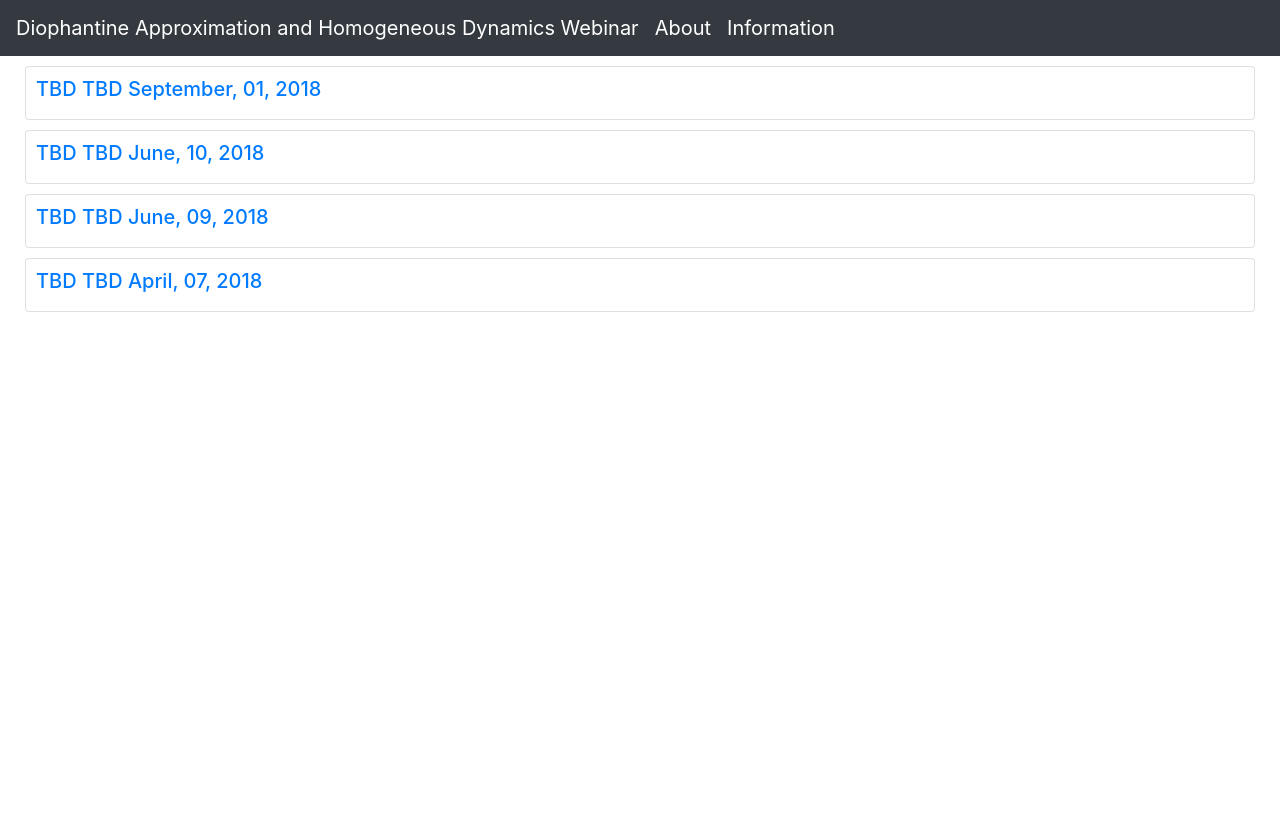
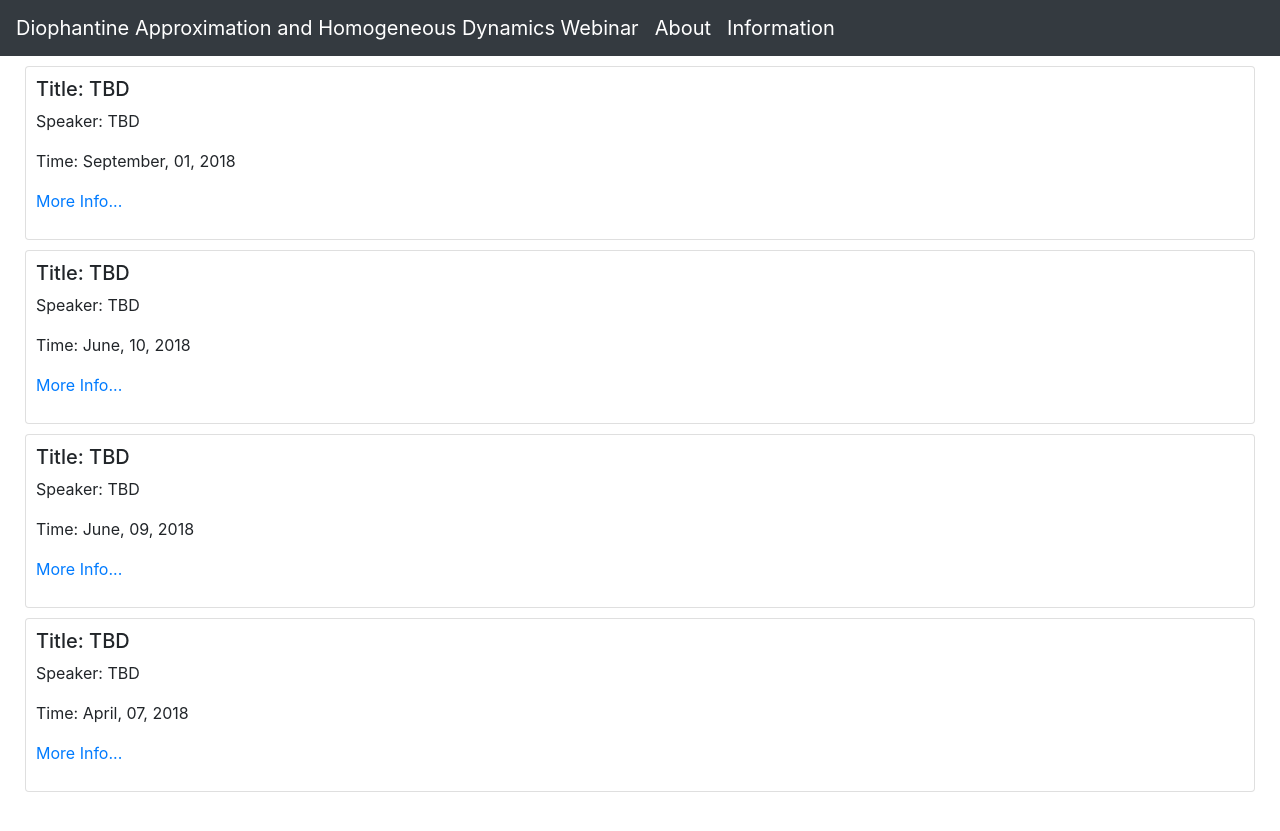
Before and after one commit to lively-cat-lover/DAHD-webinar, a Jekyll site: the page built from full-post-list-page.md, in a window 1280 px wide. Shown: the top 831 px of the page. Built offline with Jekyll 4.4.1, drawn with Linux system fonts in a browser that asks for light colours.

Commit message:
change post list layout

```diff
--- a/_layouts/full-post.html
+++ b/_layouts/full-post.html
@@ -6,7 +6,10 @@ layout: default
 
 {% for post in site.posts %}
 <div class="card">
-    <a data-toggle="collapse" href="#post{{forloop.index}}"><h5>{{post.speaker}} {{post.title}} {{post.date | date: "%B, %d, %Y"}}</h5></a>
+    <h5>Title: {{post.title}}</h5>
+    <p>Speaker: {{post.speaker}}</p>
+    <p>Time: {{post.date | date: "%B, %d, %Y"}}</p>
+    <a data-toggle="collapse" href="#post{{forloop.index}}"><p>More Info...</p></a>
     <div class="collapse" id="post{{forloop.index}}">
             <p>{{post.content | truncatewords: 150 }} <a href="{{site.baseurl}}{{post.url}}">Full Information</a></p>
     </div>
```
